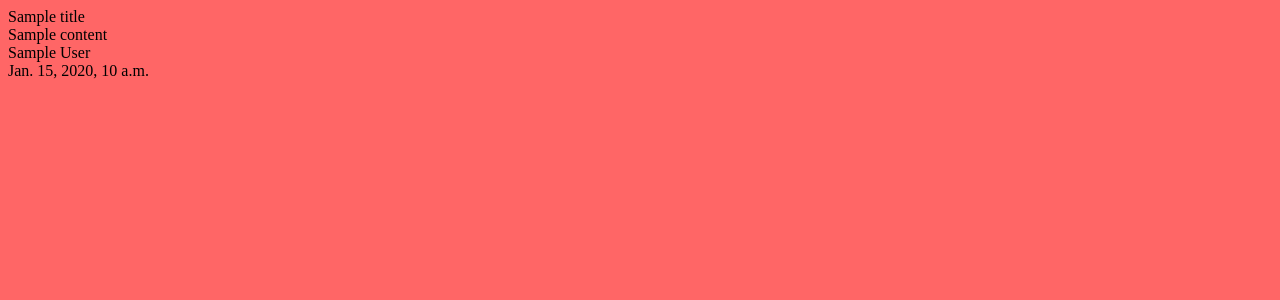
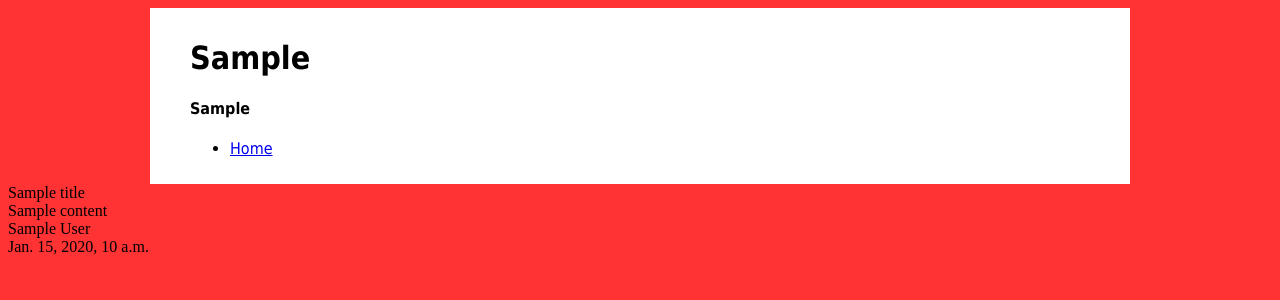
Before and after one commit to zmetcalf/chesterfield_beans, a Django app: template cms/templates/cms/content.html in a window 1280 px wide. Shown: the top 300 px of the page. Run offline with Django 3.2, Linux system fonts and the light colour scheme; tables that the repository leaves empty hold one stand-in row (values such as "Sample post"); the template is opened without the code that fills it: values that come from a table or form of the project are taken from there, most other values are stand-ins (such as "Sample title", 1, 10 or a date in 2020).

Commit message:
Working with static and templates

```diff
--- a/cms/cms_content.py
+++ b/cms/cms_content.py
@@ -1,4 +1,4 @@
-from django.shortcuts import render, get_object_or_404
+from django.shortcuts import get_object_or_404
 
 from cms.models import Content
 
--- /dev/null
+++ b/cms/static/cms/css/cms.css
@@ -0,0 +1,6 @@
+article {
+    background-color: white;
+    max-width: 540px;
+    margin: 20px auto;
+    padding: 20px 40px;
+}
--- a/cms/templates/cms/content.html
+++ b/cms/templates/cms/content.html
@@ -1,11 +1,11 @@
 {% include 'header.html' with site_title=site_title title=title %}
+<article>
+    <div class="content-title">{{ title }}</div>
 
-<div class="content-title">{{ title }}</div>
+    <div class="content-body">{{ content }}</div>
 
-<div class="content-body">{{ content }}</div>
+    <div class="author">{{ author }}</div>
 
-<div class="author">{{ author }}</div>
-
-<div class="date-time">{{ post_date_time }}</div>
-
+    <div class="date-time">{{ post_date_time }}</div>
+</article>
 {% include 'footer.html' %}
--- a/site_management/sql/sitevariable.sql
+++ b/site_management/sql/sitevariable.sql
@@ -1 +1,2 @@
 INSERT INTO site_management_sitevariable (option_name, option_variable) VALUES ('Site Name', 'Your Site');
+INSERT INTO site_management_sitevariable (option_name, option_variable) VALUES ('Site Slogan', 'Your slogan');
--- a/site_management/views.py
+++ b/site_management/views.py
@@ -10,7 +10,9 @@
 
 def show_cms(request, content_id):
     site_title = get_object_or_404(SiteVariable, option_name__exact='Site Name')
+    site_slogan = get_object_or_404(SiteVariable, option_name__exact='Site Slogan')
     content = cms_content.get_content(content_id)
-    header = {'site_title': site_title}
+    header = {'site_title': site_title, 'site_slogan': site_slogan,
+                'site_mode': "cms"}
     to_view =  Context(dict(list(content.items()) + list(header.items())))
     return render(request, 'cms/content.html', to_view)
--- a/static/css/base.css
+++ b/static/css/base.css
@@ -1,3 +1,11 @@
 body {
-    background-color: #FF6666;
+    background-color: #FF3333;
 }
+
+header {
+    background-color: white;
+    padding: 10px 40px;
+    font-family: "Tahoma";
+    margin: 0 auto;
+    max-width: 900px;
+}
--- a/templates/header.html
+++ b/templates/header.html
@@ -8,8 +8,15 @@
 
     <link rel="icon" type="image/x-icon" href="/favicon.ico"/>
     <link rel="stylesheet" type="text/css" href="{% static "css/base.css" %}"/>
+    {% if site_mode == "cms" %}
+        <!-- Imports for CMS -->
+        <link rel="stylesheet" type="text/css" href="{% static "cms/css/cms.css" %}"/>
+    {% endif %}
 </head>
 <body>
 <header>
-
+    <!--TODO Insert If statement if site logo is available -->
+    <h1>{{site_title}}</h1>
+    <h4>{{site_slogan}}</h4>
+    {% include "menu-main.html" %}
 </header>
--- /dev/null
+++ b/templates/menu-main.html
@@ -0,0 +1,3 @@
+<ul id="menu-main">
+        <li id="nav-home"><a href="{{ '/cms/1/' }}">Home</a></li>
+</ul>
```
